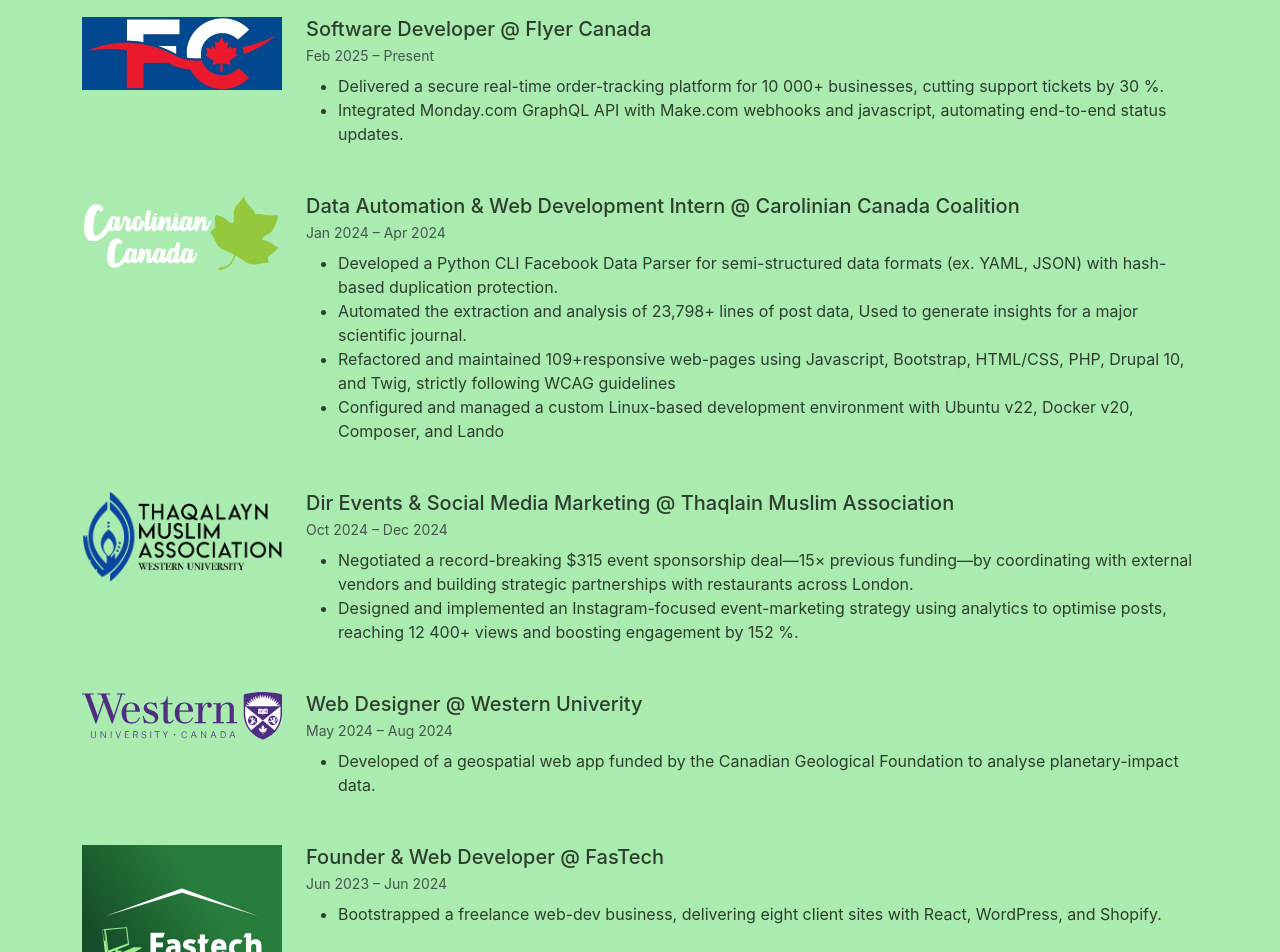
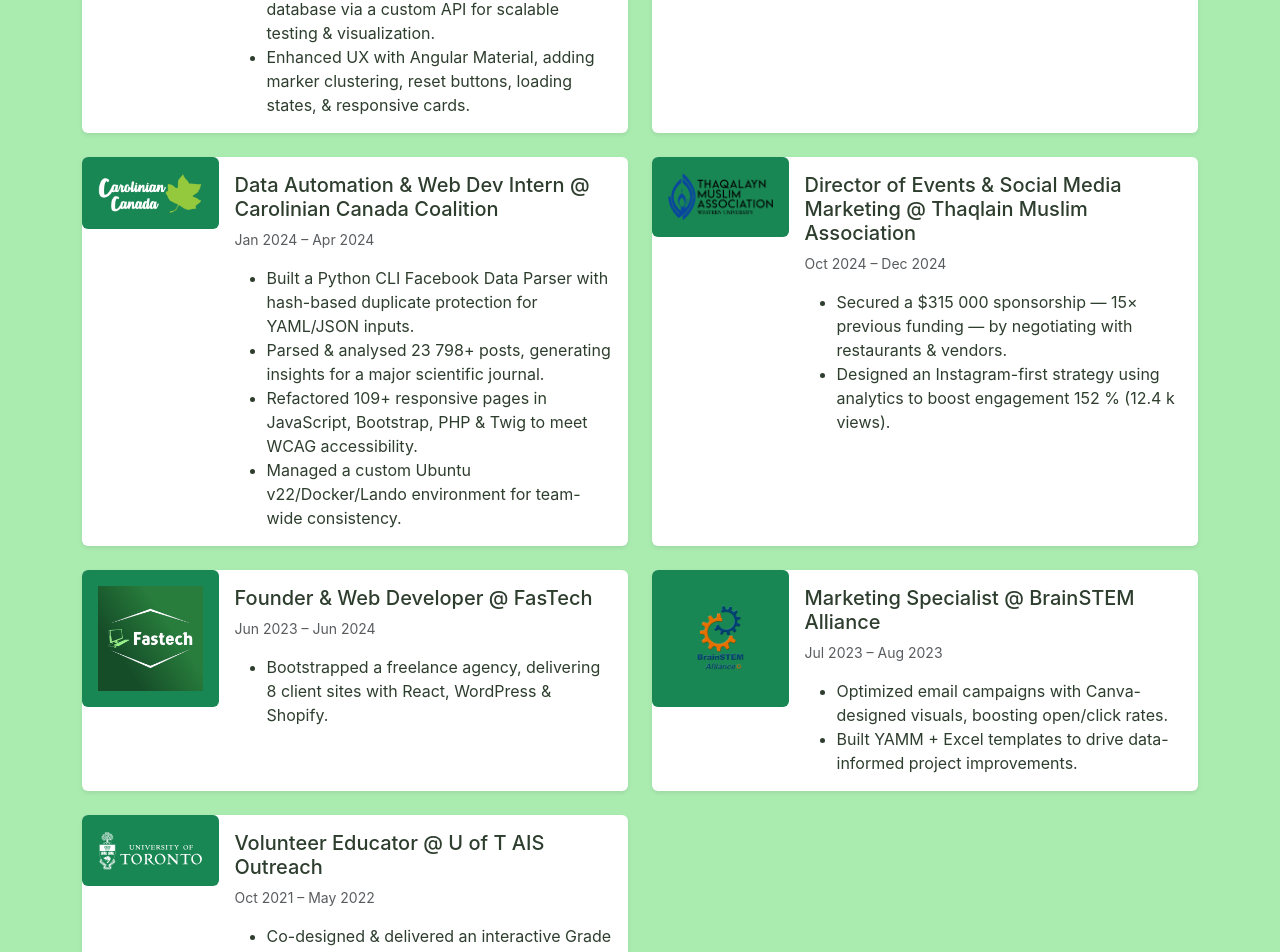
Before and after one commit to Faseeh-Naqvi/faseeh.ca, a React (Create React App) app in the folder my-portfolio/: page /experience in a window 1280 px wide. Shown: the part 456-1408 px from the top of the page. Built offline with nearby package versions, Linux system fonts and the light colour scheme.

Commit message:
made responsive + style changes

```diff
--- a/my-portfolio/src/pages/Experience.js
+++ b/my-portfolio/src/pages/Experience.js
@@ -1,136 +1,120 @@
-import React from "react";
+// src/pages/Experience.js
+import React from 'react';
 
 const experience = [
-  // 1 - Deep full-stack & geospatial work on a 30 k-line codebase
   {
-    company: "Geo-Notebook",
-    logo: "/images/logos/geo.png",
-    role: "Full-Stack Software Developer",
-    dates: "May 2024 – Present",
+    company: 'Geo-Notebook',
+    logo: '/images/logos/geo.png',
+    role: 'Full-Stack Software Developer',
+    dates: 'May 2024 – Present',
     bullets: [
-      "Developed of a geospatial web app funded by the Canadian Geological Foundation to analyse planetary-impact data.",
-      "Upgraded a 30k-line Angular/TypeScript codebase (v12 → v18), replacing legacy map tools with Google Maps JS API + ArcGIS.",
-      "Integrated the app with a Heroku-hosted PostgreSQL database by building API connections and populating sample data, enabling scalable testing and map-based crater event visualization",
-      "Enhanced the frontend experience with Angular Material and RxJS: added marker clustering, reset buttons, loading states, and responsive result cards",
-    ],
-  },
-
-  // 2 - Production SaaS platform with live integrations and hard SLAs
-  {
-    company: "Flyer Canada",
-    logo: "/images/logos/fc.jpg",
-    role: "Software Developer",
-    dates: "Feb 2025 – Present",
-    bullets: [
-      "Delivered a secure real-time order-tracking platform for 10 000+ businesses, cutting support tickets by 30 %.",
-      "Integrated Monday.com GraphQL API with Make.com webhooks and javascript, automating end-to-end status updates.",
-
-    ],
-  },
-
-  // 3 - Data-engineering heavy Python CLI & infrastructure
-  {
-    company: "Carolinian Canada Coalition",
-    logo: "/images/logos/carolinian.png",
-    role: "Data Automation & Web Development Intern",
-    dates: "Jan 2024 – Apr 2024",
-    bullets: [
-      "Developed a Python CLI Facebook Data Parser for semi-structured data formats (ex. YAML, JSON) with hash-based duplication protection.",
-      "Automated the extraction and analysis of 23,798+ lines of post data, Used to generate insights for a major scientific journal.",
-      "Refactored and maintained 109+responsive web-pages using Javascript, Bootstrap, HTML/CSS, PHP, Drupal 10, and Twig, strictly following WCAG guidelines",
-      "Configured and managed a custom Linux-based development environment with Ubuntu v22, Docker v20, Composer, and Lando",
-    ],
-  },
-
-  // 4 - Drupal migration & accessibility work
-  {
-    company: "Thaqlain Muslim Association",
-    logo: "/images/logos/tma.webp",
-    role: "Dir Events & Social Media Marketing",
-    dates: "Oct 2024 – Dec 2024",
-    bullets: [
-    "Negotiated a record-breaking $315 event sponsorship deal—15× previous funding—by coordinating with external vendors and building strategic partnerships with restaurants across London.",
-    "Designed and implemented an Instagram-focused event-marketing strategy using analytics to optimise posts, reaching 12 400+ views and boosting engagement by 152 %.",
+      'Built a geospatial web app for the Canadian Geological Foundation to analyse impact data.',
+      'Upgraded a 30 k-line Angular/TypeScript codebase (v12 → v18), integrating Google Maps JS API & ArcGIS.',
+      'Connected to a Heroku-hosted PostgreSQL database via a custom API for scalable testing & visualization.',
+      'Enhanced UX with Angular Material, adding marker clustering, reset buttons, loading states, & responsive cards.',
     ],
   },
   {
-    company: "Western Univerity",
-    logo: "/images/logos/western.svg",
-    role: "Web Designer",
-    dates: "May 2024 – Aug 2024",
+    company: 'Flyer Canada',
+    logo: '/images/logos/fc.jpg',
+    role: 'Software Developer',
+    dates: 'Feb 2025 – Present',
     bullets: [
-      "Developed of a geospatial web app funded by the Canadian Geological Foundation to analyse planetary-impact data.",
-
+      'Delivered a real-time order-tracking platform for 10 000+ businesses, reducing support tickets by 30 %.',
+      'Automated Monday.com GraphQL & Make.com webhooks with JavaScript for seamless status updates.',
     ],
   },
-  // 5 - Freelance agency work (shows initiative & breadth)
   {
-    company: "FasTech",
-    logo: "/images/logos/fastech.png",
-    role: "Founder & Web Developer",
-    dates: "Jun 2023 – Jun 2024",
+    company: 'Carolinian Canada Coalition',
+    logo: '/images/logos/carolinian.png',
+    role: 'Data Automation & Web Dev Intern',
+    dates: 'Jan 2024 – Apr 2024',
     bullets: [
-      "Bootstrapped a freelance web-dev business, delivering eight client sites with React, WordPress, and Shopify.",
+      'Built a Python CLI Facebook Data Parser with hash-based duplicate protection for YAML/JSON inputs.',
+      'Parsed & analysed 23 798+ posts, generating insights for a major scientific journal.',
+      'Refactored 109+ responsive pages in JavaScript, Bootstrap, PHP & Twig to meet WCAG accessibility.',
+      'Managed a custom Ubuntu v22/Docker/Lando environment for team-wide consistency.',
     ],
   },
-  // — Marketing & outreach work
   {
-  company: "BrainSTEM Alliance",
-  logo: "/images/logos/brain.webp",   // add logo to public/images/logos
-  role: "Marketing Specialist",
-  dates: "Jul 2023 – Aug 2023",
+    company: 'Thaqlain Muslim Association',
+    logo: '/images/logos/tma.webp',
+    role: 'Director of Events & Social Media Marketing',
+    dates: 'Oct 2024 – Dec 2024',
     bullets: [
-    "Optimized email campaigns with Canva-designed visuals and personalized content, driving higher open- and click-through rates, and boosting engagement.",
-    "Praised by supervisors for data-driven YAMM + Excel templates that improved project outcomes.",
+      'Secured a $315 000 sponsorship — 15× previous funding — by negotiating with restaurants & vendors.',
+      'Designed an Instagram-first strategy using analytics to boost engagement 152 % (12.4 k views).',
     ],
   },
-
-// — STEM education & public speaking
   {
-  company: "University of Toronto (AIS Outreach)",
-  logo: "/images/logos/uft.svg",        // add logo to public/images/logos
-  role: "Volunteer Educator",
-  dates: "Oct 2021 – May 2022",
+    company: 'FasTech',
+    logo: '/images/logos/fastech.png',
+    role: 'Founder & Web Developer',
+    dates: 'Jun 2023 – Jun 2024',
     bullets: [
-    "Co-designed and delivered an interactive Grade-8 lesson on Artificial Intelligence & Space, translating complex ML and astronomy topics into hands-on activities.",
-    "Researched AI sub-fields (automation, machine learning, NLP, computer vision) and cosmology, then simplified concepts to improve peer understanding and student engagement.",
-    "Led a live Q&A session, honing science-communication skills by answering student questions in clear, accessible language. ",
+      'Bootstrapped a freelance agency, delivering 8 client sites with React, WordPress & Shopify.',
     ],
   },
-
+  {
+    company: 'BrainSTEM Alliance',
+    logo: '/images/logos/brain.webp',
+    role: 'Marketing Specialist',
+    dates: 'Jul 2023 – Aug 2023',
+    bullets: [
+      'Optimized email campaigns with Canva-designed visuals, boosting open/click rates.',
+      'Built YAMM + Excel templates to drive data-informed project improvements.',
+    ],
+  },
+  {
+    company: 'U of T AIS Outreach',
+    logo: '/images/logos/uft.svg',
+    role: 'Volunteer Educator',
+    dates: 'Oct 2021 – May 2022',
+    bullets: [
+      'Co-designed & delivered an interactive Grade 8 AI & Space lesson with hands-on activities.',
+      'Simplified ML, NLP, & cosmology concepts for student Q&A in clear, accessible language.',
+    ],
+  },
 ];
 
 export default function Experience() {
   return (
     <div className="container py-5">
       <h1 className="fw-bold mb-4">Experience</h1>
-
+      <div className="row g-4">
         {experience.map((exp, idx) => (
-        <div key={idx} className="d-flex mb-5">
+          <div key={idx} className="col-12 col-lg-6">
+            <div className="card  h-100 shadow-sm">
+              <div className="row  g-0 align-items-start">
                 {/* Logo */}
-          <div className="me-4" style={{ flex: "0 0 200px" }}>
+                <div className="col-4 bg-success col-sm-3 rounded text-center">
                   <img
-              src={process.env.PUBLIC_URL+ exp.logo}
+                    src={process.env.PUBLIC_URL + exp.logo}
                     alt={`${exp.company} logo`}
-              className="img-fluid"
-              style={{  }}
+                    className="img-fluid p-3"
                   />
                 </div>
-
                 {/* Details */}
-          <div>
-            <h5 className="mb-1">
+                <div className="col-8 col-sm-9">
+                  <div className="card-body">
+                    <h5 className="card-title">
                       {exp.role} @ {exp.company}
                     </h5>
-            <small className="text-muted mb-2 d-block">{exp.dates}</small>
+                    <small className="text-muted mb-3 d-block">
+                      {exp.dates}
+                    </small>
                     <ul className="mb-0">
-              {exp.bullets.map((b, i2) => (
-                <li key={i2}>{b}</li>
+                      {exp.bullets.map((b, i) => (
+                        <li key={i}>{b}</li>
                       ))}
                     </ul>
                   </div>
                 </div>
+              </div>
+            </div>
+          </div>
         ))}
+      </div>
     </div>
   );
 }
```
Also changed, not shown: my-portfolio/src/pages/Education.js (+36 -33 lines). Lines whose indentation alone changed are shown as unchanged.
